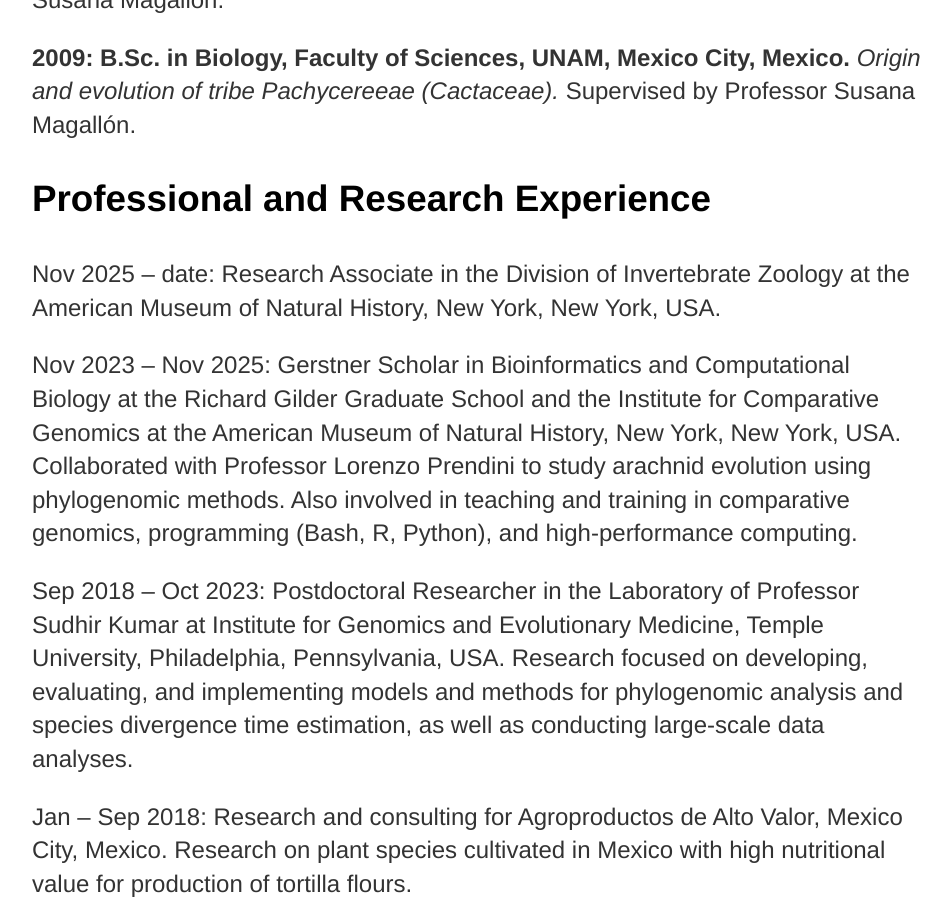
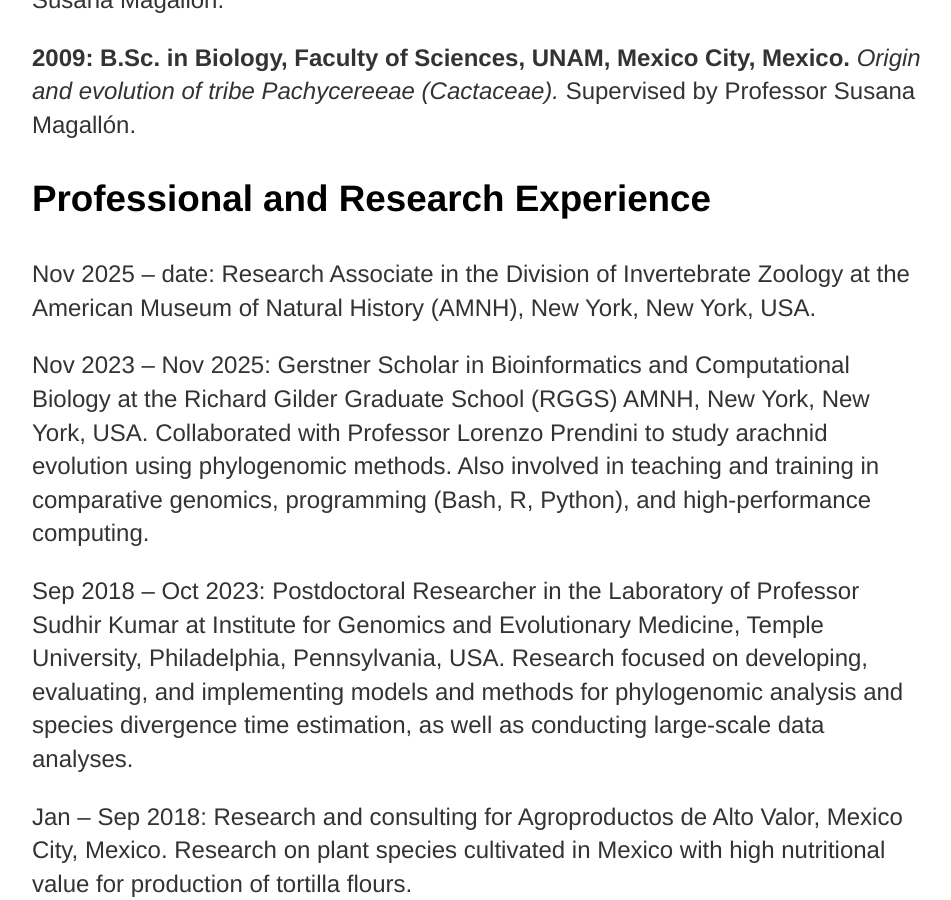
Before and after one commit to josebarbamontoya/josebarbamontoya.github.io, a Jekyll site: the page built from about/index.html, in a window 1280 px wide and 900 px high, scrolled down 1251 px. Shown: the whole window, without its empty margins (160-1111 px from the left). Built offline with Jekyll 4.4.1, drawn with Linux system fonts in a browser that asks for light colours; some of the changed text lies outside the part shown.

Commit message:
Update index.html

```diff
--- a/about/index.html
+++ b/about/index.html
@@ -17,8 +17,8 @@
 			<p><b>2009: B.Sc. in Biology, Faculty of Sciences, UNAM, Mexico City, Mexico.</b> <i>Origin and evolution of tribe Pachycereeae (Cactaceae).</i> Supervised by Professor Susana Magallón.
 
 	<h3><font color="black">Professional and Research Experience</h3>
-			<p>Nov 2025 – date: Research Associate in the Division of Invertebrate Zoology at the American Museum of Natural History, New York, New York, USA.
-			<p>Nov 2023 – Nov 2025: Gerstner Scholar in Bioinformatics and Computational Biology at the Richard Gilder Graduate School and the Institute for Comparative Genomics at the American Museum of Natural History, New York, New York, USA. Collaborated with Professor Lorenzo Prendini to study arachnid evolution using phylogenomic methods. Also involved in teaching and training in comparative genomics, programming (Bash, R, Python), and high-performance computing.
+			<p>Nov 2025 – date: Research Associate in the Division of Invertebrate Zoology at the American Museum of Natural History (AMNH), New York, New York, USA.
+			<p>Nov 2023 – Nov 2025: Gerstner Scholar in Bioinformatics and Computational Biology at the Richard Gilder Graduate School (RGGS) AMNH, New York, New York, USA. Collaborated with Professor Lorenzo Prendini to study arachnid evolution using phylogenomic methods. Also involved in teaching and training in comparative genomics, programming (Bash, R, Python), and high-performance computing.
 			<p>Sep 2018 – Oct 2023: Postdoctoral Researcher in the Laboratory of Professor Sudhir Kumar at Institute for Genomics and Evolutionary Medicine, Temple University, Philadelphia, Pennsylvania, USA. Research focused on developing, evaluating, and implementing models and methods for phylogenomic analysis and species divergence time estimation, as well as conducting large-scale data analyses.
 			<p>Jan – Sep 2018: Research and consulting for Agroproductos de Alto Valor, Mexico City, Mexico. Research on plant species cultivated in Mexico with high nutritional value for production of tortilla flours.
 			<p>Oct – Dec 2017: Tree Planting Supervisor (volunteer) at Trees for Cities, London, UK. Supervision and support to the community people to plant trees.
@@ -29,7 +29,7 @@
 			<p>Jan – March 2009: Researcher, Verde Vertical, Mexico City, Mexico. Development of sustainable hydroponics.
 
 	<h3>Awards, Fellowships and Grants</h3>
-			<p>2023: Gerstner Scholar in Bioinformatics and Computational Biology, American Museum of Natural History Fellowship Award. Covering stipend and research expenses.
+			<p>2023: AMNH-RGGS Gerstner Scholar in Bioinformatics and Computational Biology Fellowship Award. Covering stipend and research expenses.
 			<p>2013: Wellcome Trust Grant to attend The Wellcome Trust Advanced Course: Computational Molecular Evolution. EMBL-EBI, Cambridge, UK.
 			<p>2012 – 2016: National Council of Science and Technology (CONACyT) / UCL PhD degree Scholarship. Covering stipend and scholar fees.
 			<p>2011: Travel Grant to attend the Botany 2011 Congress, Botanical Society of America. St. Louis Missouri, USA. Covering registration fee and lodging.
```
